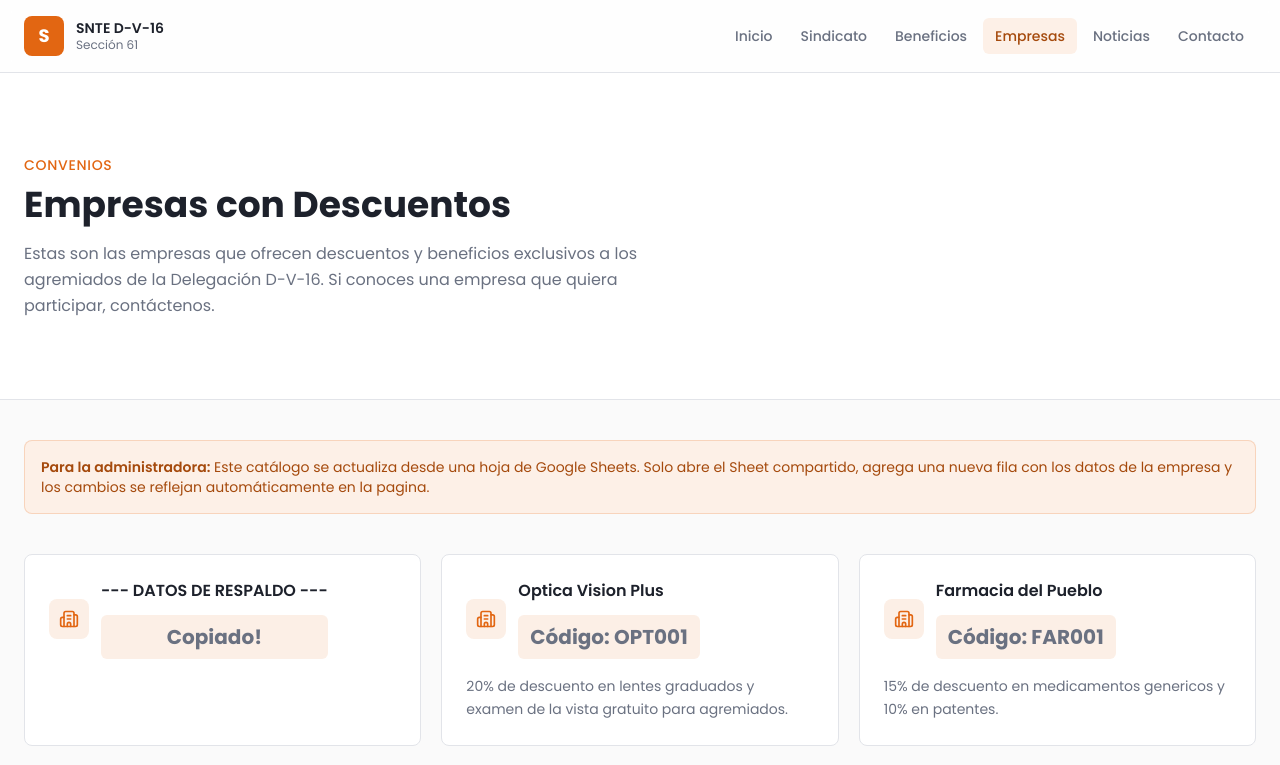
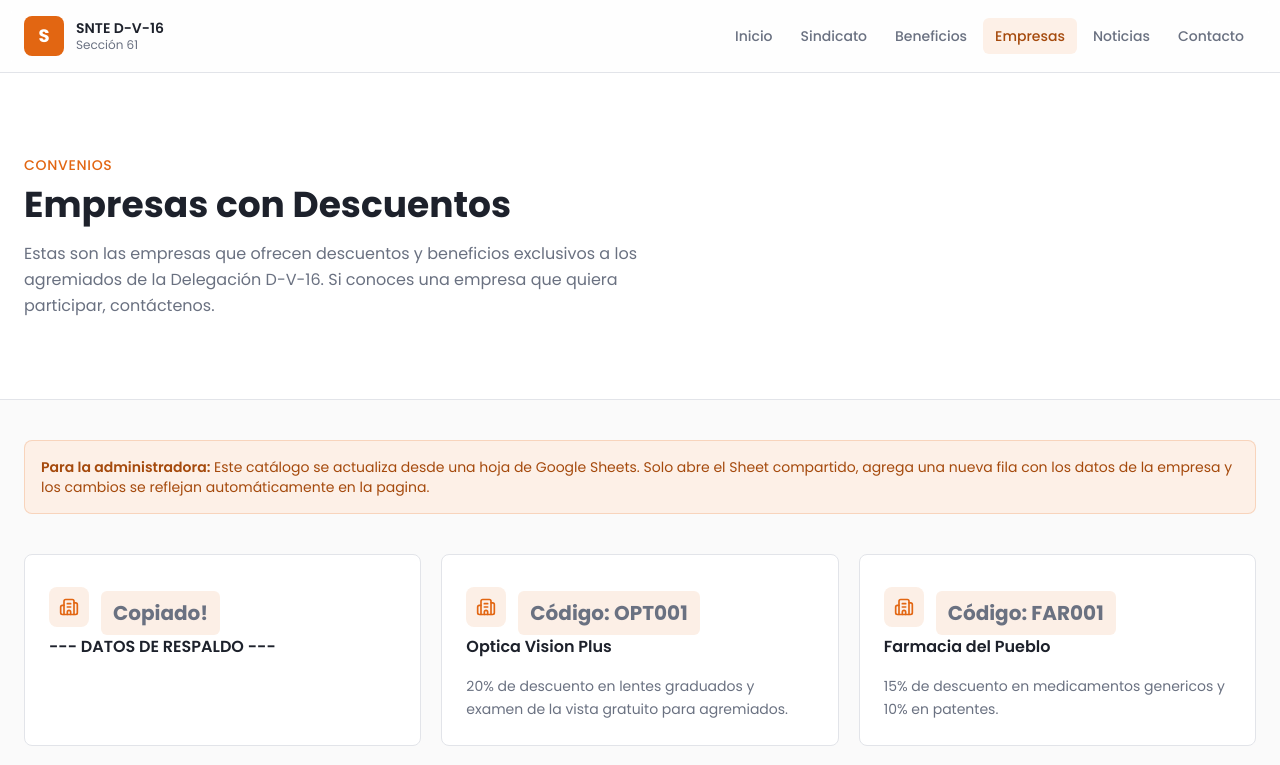
Before and after one commit to Jesuscodes555/Proyecto_SNTE_16, a Next.js app: page /empresas in a window 1280 px wide. Shown: the top 765 px of the page. Built offline with nearby package versions, Linux system fonts and the light colour scheme.

Commit message:
Estetica del codigo

```diff
--- a/app/empresas/EmpresasClient.tsx
+++ b/app/empresas/EmpresasClient.tsx
@@ -69,10 +69,7 @@ export default function EmpresasClient({ initialEmpresas }: {
                   <Building2 className="h-5 w-5 text-primary" />
                 </div>
 
-                <div>
-                  <h3 className="text-base font-semibold text-card-foreground">
-                    {empresa.nombre}
-                  </h3>
+                {/* Código de la empresa */}
                   <div
                     onClick={() => {navigator.clipboard.writeText(empresa.codigo)
                       setCopiado(empresa.codigo)
@@ -85,6 +82,11 @@ export default function EmpresasClient({ initialEmpresas }: {
                     </p>
                   </div>
                 </div>
+
+                <div>
+                  <h3 className="text-base font-semibold text-card-foreground">
+                    {empresa.nombre}
+                  </h3>
               </div>
 
               {/* Descripción */}
```
